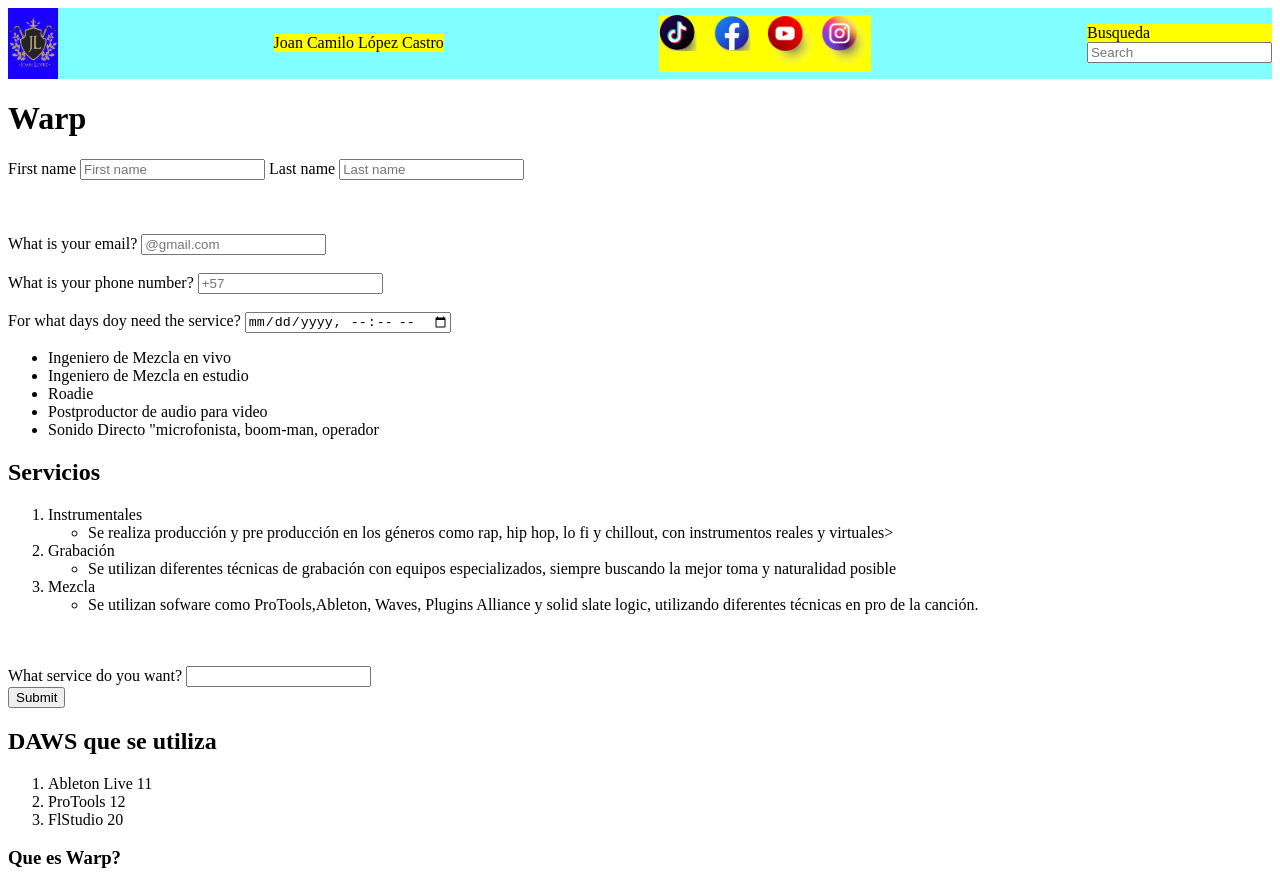
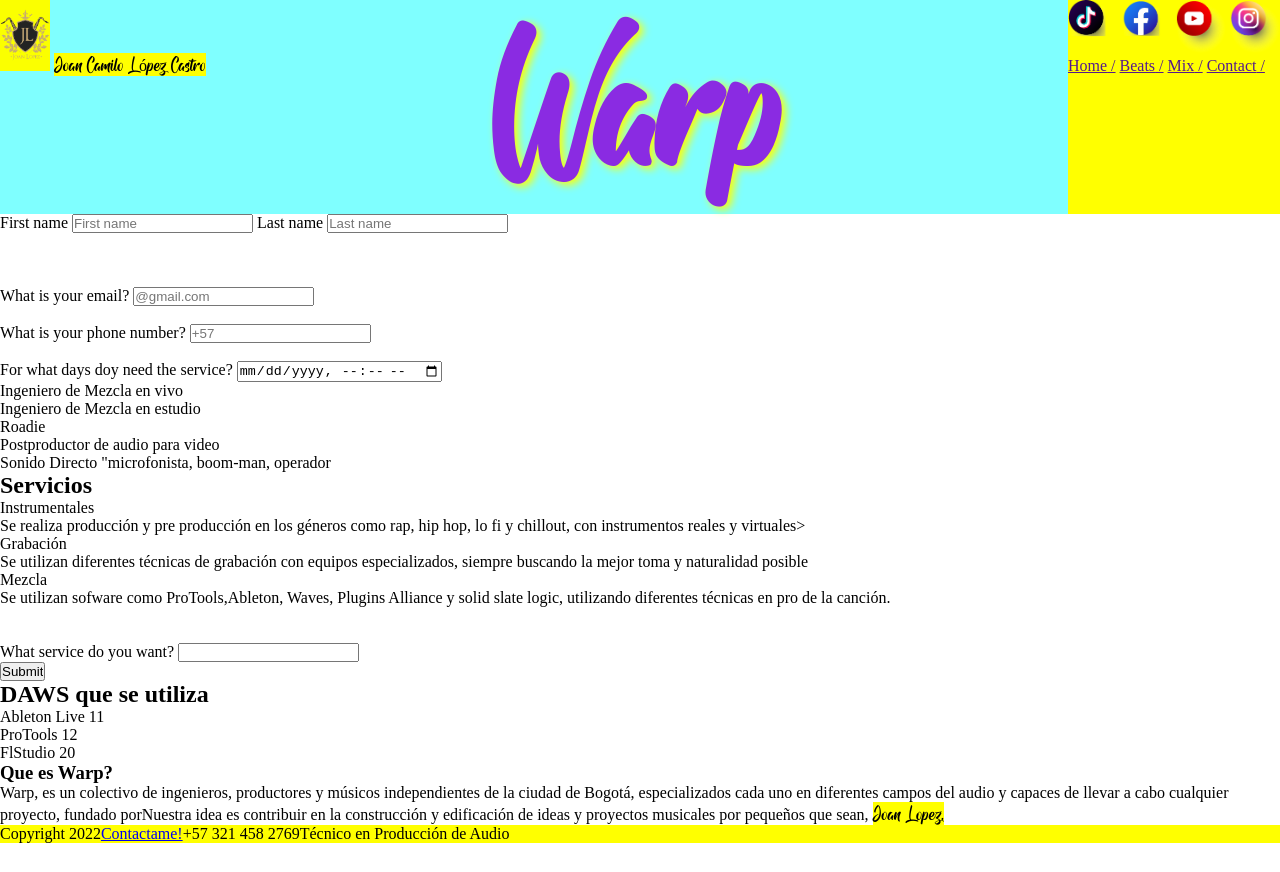
Before and after one commit to JoanLopez12/Warp, a plain HTML site: page index.html in a window 1280 px wide. Shown: the top 872 px of the page. After the commit the page ends 843 px from the top, so only its background shows below. Drawn offline with Linux system fonts and the light colour scheme.

Commit message:
arreglando el header

```diff
--- a/Css/style.css
+++ b/Css/style.css
@@ -3,9 +3,14 @@
     src: url(/Css/Fonts/Andhibath-Demo.ttf);
 }
 
+*{
+    box-sizing: border-box;
+    margin: 0%;
+    padding: 0%;
+}
+
 .container__header{
-    background-color: ;
-
+    background-color:rgba(0, 255, 255, 0);
 
 
 }
@@ -13,7 +18,7 @@
 
     background-color: rgba(0, 255, 255, 0.5);
     display: flex;
-    align-items: center;
+
     justify-content: space-between;
     width: 100%;
 }
@@ -22,21 +27,55 @@
     background-color: red;
     padding: 0%;
 }
+.container__icons-logojoan{
+    display: inline-block;
+}
 #logo__joan{
-    background-color: rgb(25, 0, 255);
-    display: block;
+    background-color: rgb(251, 255, 0);
+
 }
 #name{
     background-color: yellow;
-    display: block;
+   text-align: justify;
+   font-family: Andhibath;
+
+}
+#title-warp{
+    color: blueviolet;
+    font-size: 150px;
+    font-family: Andhibath;
+    text-align: center;
+    text-shadow:4px 3px 8px rgb(255, 255, 0);
+    margin: 0%;
+    padding: 0%;
+
+
+
 }
 .social__icons{
     background-color: yellow;
 }
-#search{
+.main-nav{
+
+    margin-top: 0%;
+    list-style: none;
+    padding-left: 0%;
+
+}
+.main-nav__item{
     background-color: yellow;
+    display: inline-block;
 }
 
+.main-nav__item a:hover{
+    color: aqua;
+}
+.main-nav__item a:active{
+    color:blueviolet;
+}
+.main-nav__item a::after{
+    content: " / ";
+}
 
 
 .container__footer{
--- a/index.html
+++ b/index.html
@@ -14,20 +14,35 @@
 
 <body>
     <header class="container__header">
+
         <article class="container__icons">
 
+            <article class="container__icons-logojoan">
                 <img id="logo__joan" src="./img/Logo Joan Lopez-01-01.png" alt="Logo Joan Lopez" width="50px">
                 <p1 id="name">Joan Camilo López Castro </p1>
+
+            </article>
+
+
+                <h1 id="title-warp">Warp</h1>
+
                 <article class="social__icons">
                      <a href="https://www.tiktok.com/@soundwarping" target="_blank" ><img src="/img/Tik tok logo-01.png" width="50px" alt="Tik Tok: Sound Warping" ></a>
                         <a href="https://www.facebook.com/Sound-Warping-104024087950110" target="_blank" ><img src="/img/facebook-01.png" width="50px" alt=" Facebook: Sound Warping" ></a>
                      <a href="https://www.youtube.com/channel/UCn3FqdbQgUrhJlCCSBwpa2g" target="_blank" ><img src="/img/Youtube-01.png" width="50px" alt="YouTube: Warp" ></a>
                      <a href="https://www.instagram.com/soundwarping_/" target="_blank"  ><img src="/img/Instagram-01.png" width="50px" alt="Instagram: soundwarping_" ></a>
+                     <nav>
+                        <ul class="main-nav">
+                            <li class="main-nav__item"><a href="">Home</a></li>
+                            <li class="main-nav__item"><a href="">Beats</a></li>
+                            <li class="main-nav__item"><a href="">Mix</a></li>
+                            <li class="main-nav__item"><a href="">Contact</a></li>
+                        </ul>
+                    </nav>
                 </article>
-                <article id="search">
-                    <nav>Busqueda</nav> <input type="text" id="busqueda" name="busqueda" placeholder="Search" >
-                </article>
-                <!--Arreglar los bordes de los iconos-->
+
+
+                <!--Arreglar los bordes de los iconos <input type="text" id="busqueda" name="busqueda" placeholder="Search" > -->
 
         </article>
 
@@ -37,9 +52,7 @@
 
 <main>
 
-    <div>
-        <h1>Warp</h1>
-    </div>
+
 
 
     <section>
```
